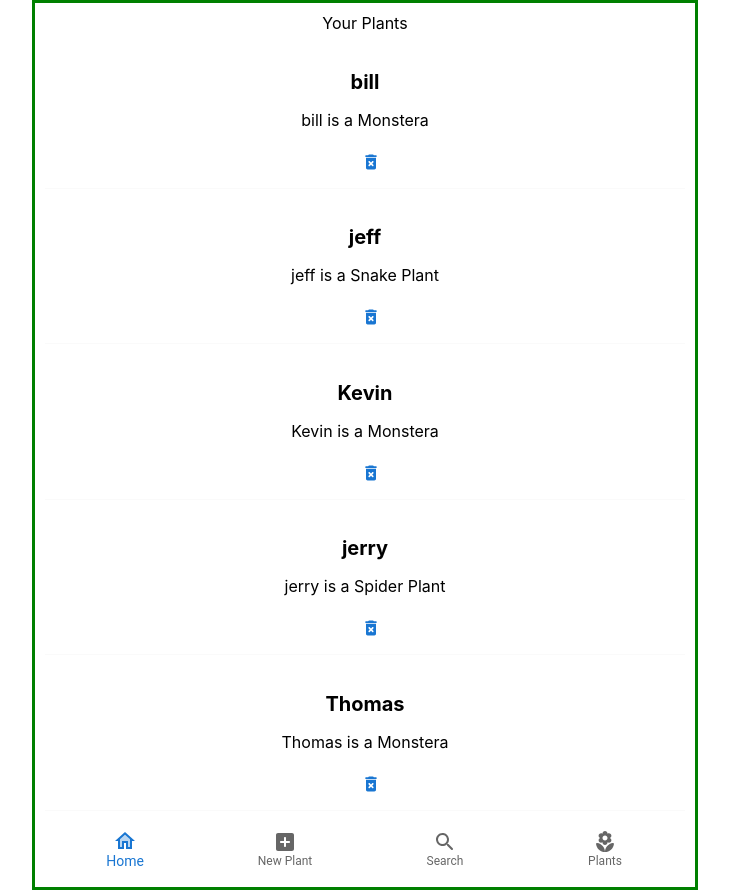
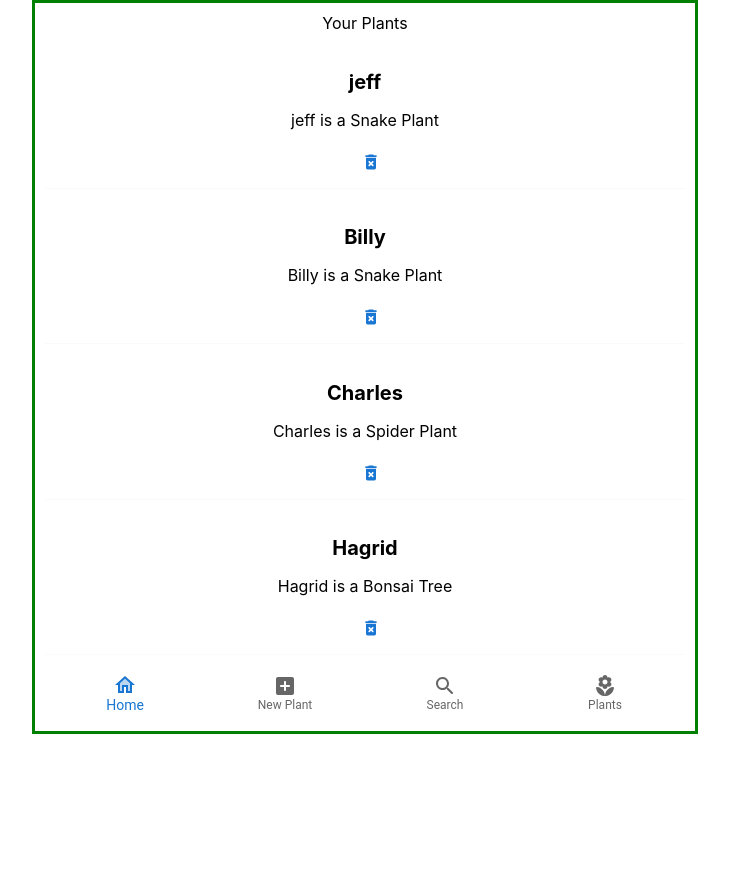
Before and after one commit to tfrazier24/plant-tracker, a React (Create React App) app: page /plants in a window 1280 px wide. Shown: the whole page, without its empty margins (275-1004 px from the left). After the commit the page ends 800 px from the top, so only its background shows below. Built offline with nearby package versions, Linux system fonts and the light colour scheme; data requests are answered from the project's data file.

Commit message:
DELETE functionality working on a bare bones level

```diff
--- a/data/db.json
+++ b/data/db.json
@@ -1,34 +1,28 @@
 {
   "plants": [
     {
-      "species": "Monstera",
-      "name": "bill",
+      "species": "Snake Plant",
+      "name": "jeff",
       "lightReq": "bright indirect",
       "id": 1
     },
     {
       "species": "Snake Plant",
-      "name": "jeff",
-      "lightReq": "bright indirect",
+      "name": "Billy",
+      "lightReq": "Low Light",
       "id": 2
     },
     {
-      "species": "Monstera",
-      "name": "Kevin",
-      "lightReq": "bright indirect",
+      "species": "Spider Plant",
+      "name": "Charles",
+      "lightReq": "Bright Indirect",
       "id": 3
     },
     {
-      "species": "Spider Plant",
-      "name": "jerry",
-      "lightReq": "bright indirect",
+      "species": "Bonsai Tree",
+      "name": "Hagrid",
+      "lightReq": "Bright Indirect",
       "id": 4
-    },
-    {
-      "species": "Monstera",
-      "name": "Thomas",
-      "lightReq": "Bright Indirect",
-      "id": 5
     }
   ]
 }
--- a/src/components/plant/Plant.js
+++ b/src/components/plant/Plant.js
@@ -1,22 +1,18 @@
 import { DeleteForeverRounded } from "@mui/icons-material";
 import { Button } from "@mui/material";
 import React, { useEffect, useState, useContext } from "react";
+import { useParams } from "react-router-dom";
 import "./Plant.css";
 
 export const Plant = () => {
   const [plants, setPlants] = useState([]);
-
-  const handleDelete = (id) => {
-    const newPlants = plants.filter((p) => p.id !== id);
-    setPlants(newPlants);
-  };
 
   //this fetch call will reach out to the JSON API and make a call requesting data
   useEffect(() => {
     fetch("http://localhost:8000/plants")
       .then((response) => response.json())
       .then(setPlants);
-  }, []);
+  }, [setPlants]);
 
   //Delete Button needs to be centered within it's div or container
 
@@ -32,8 +28,10 @@ export const Plant = () => {
             {plant.name} is a {plant.species}
           </p>
           <Button
-            onClick={() => handleDelete(plant.id)}
             endIcon={<DeleteForeverRounded />}
+            onClick={() => {
+                fetch(`http://localhost:8000/plants/${plant.id}`, { method: "DELETE"})
+            }}
           ></Button>
         </div>
       ))}
--- a/src/components/plant/PlantForm.js
+++ b/src/components/plant/PlantForm.js
@@ -3,6 +3,7 @@ import { Button, ButtonBase, MenuItem, Select, TextField } from "@mui/material";
 import { useState } from "react";
 import { Box } from "@mui/system";
 import { ButtonUnstyled } from "@mui/base";
+import { useParams } from "react-router-dom";
 
 const lightRequirements = [
   {
@@ -33,6 +34,8 @@ export const PlantForm = () => {
     id: 0
   });
 
+
+
   const handleChange = (event) => {
     setlightRequirement(event.target.value);
   };
@@ -50,6 +53,8 @@ export const PlantForm = () => {
         alert("Plant added!");
     })
   }
+
+
 
   return (
     <Box
```
